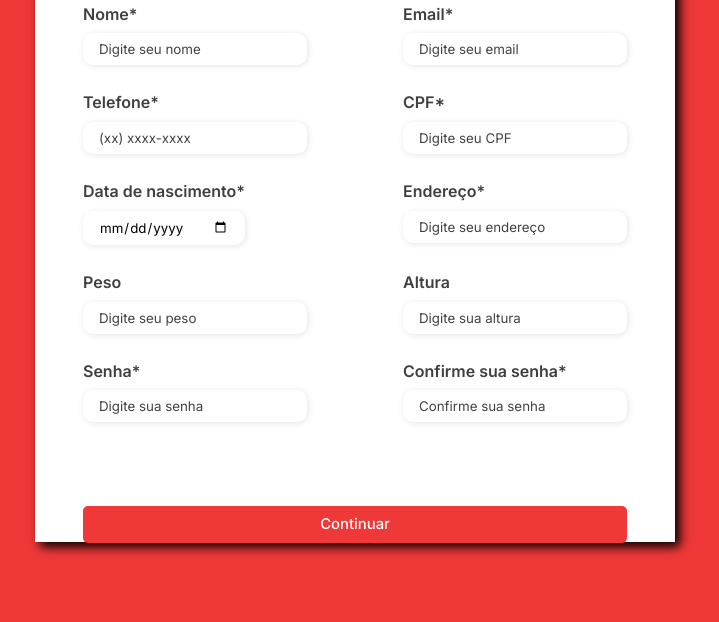
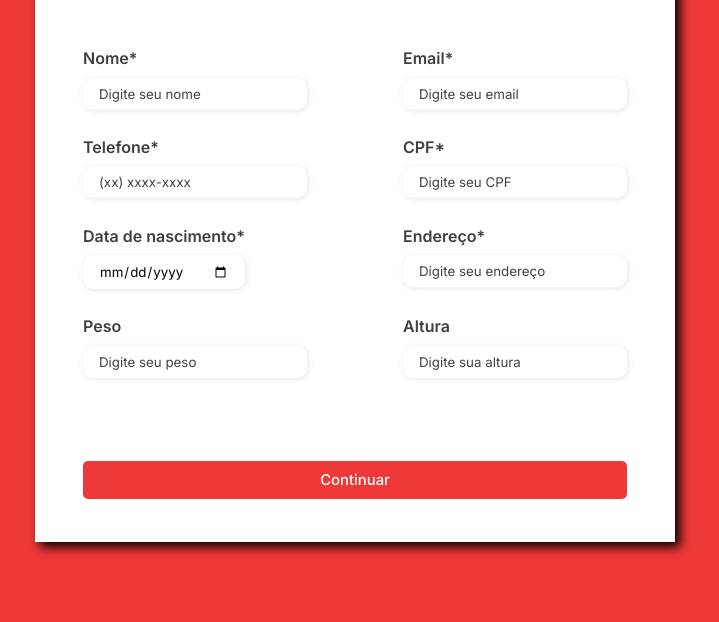
Before and after one commit to devMarcos12/ProjetoIntegrador_2, a plain HTML site: page assets/src/index.html in a window 1280 px wide. Shown: the part 178-800 px from the top of the page, without its empty margins (285-1004 px from the left). Drawn offline with Linux system fonts and the light colour scheme.

Commit message:
Fix: remove password from register and add the .js route

```diff
--- a/assets/src/index.html
+++ b/assets/src/index.html
@@ -16,7 +16,7 @@
             </div>
 
         <div class="form">
-            <form action="#">
+            <form id="registerForm" action="#">
                 <div class="form-header">
                     <div class="title">
                         <h1>Cadastre-se</h1>
@@ -67,24 +67,15 @@
                         <input id="altura" type="number" name="altura" placeholder="Digite sua altura">
                     </div>
 
-                    <div class="input-box">
-                        <label for="senha">Senha*</label>
-                        <input id="senha" type="text" name="password" placeholder="Digite sua senha" required>
-                    </div>
-
-                    <div class="input-box">
-                        <label for="confirme-senha">Confirme sua senha*</label>
-                        <input id="confirme-senha" type="password" name="confirme-senha" placeholder="Confirme sua senha" required>
-                    </div>
-
                 </div>
 
                 <div class="continue-button">
-                    <button><a href="#">Continuar</a></button>
+                    <button type="submit"><a href="./index_login.html">Continuar</a></button>
                 </div>
 
             </form>
         </div>
     </div>
+<script src="./Js/cadastro.js"></script>
 </body>
 </html>
```
